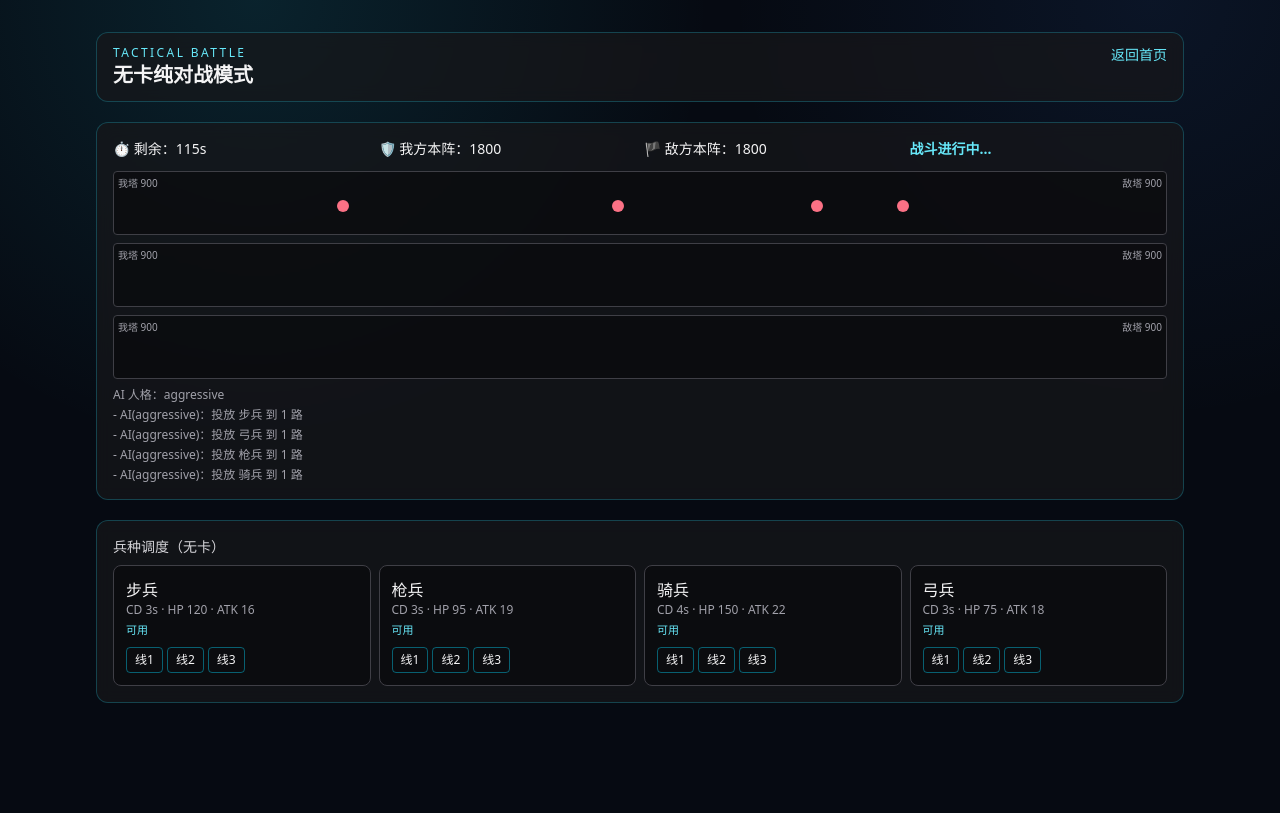
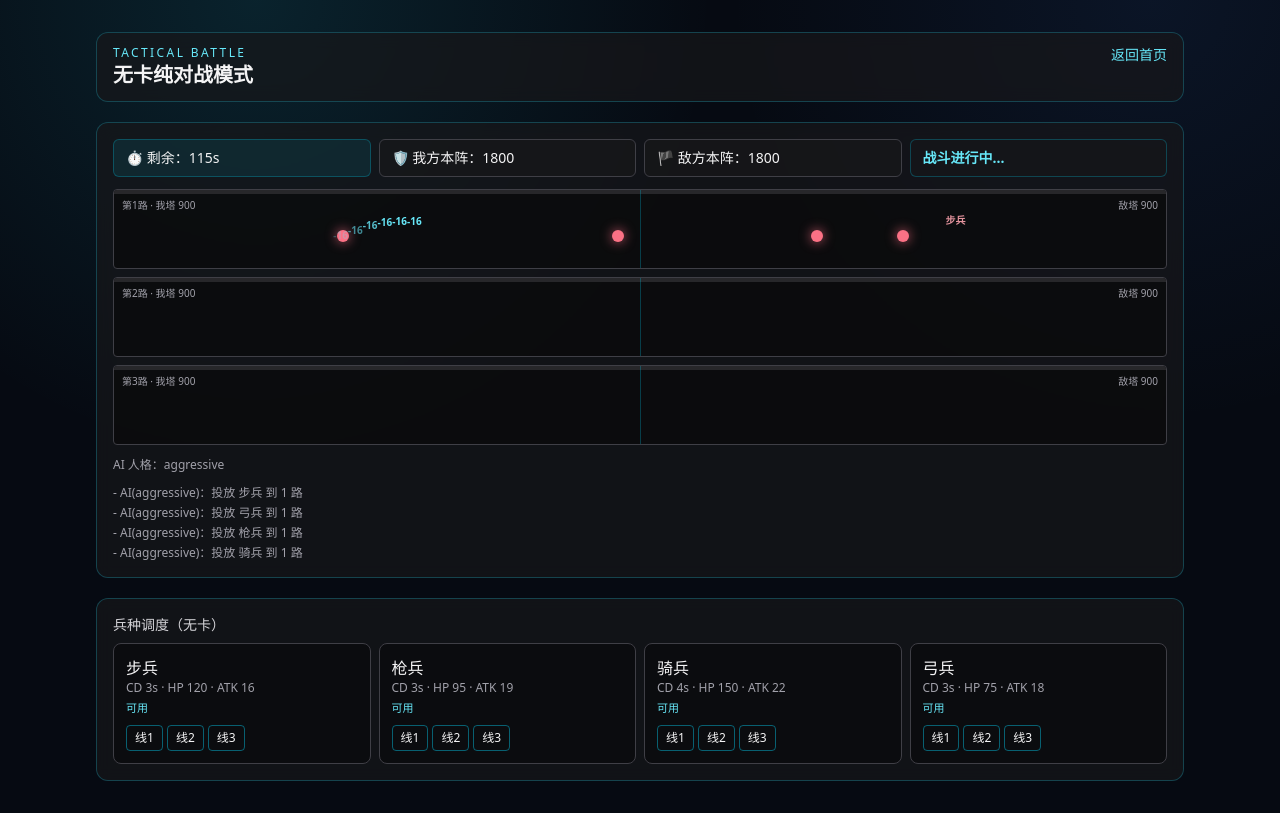
Before and after one commit to Sinon4869/sinon_warring_states_game, a Next.js app: page /battle in a window 1280 px wide. Built offline with nearby package versions, Linux system fonts and the light colour scheme.

Commit message:
feat(battle): upgrade HUD and add realtime unit/fx animation feedback

```diff
--- a/app/battle/page.tsx
+++ b/app/battle/page.tsx
@@ -1,6 +1,7 @@
 'use client';
 
 import Link from 'next/link';
+import { AnimatePresence, motion } from 'framer-motion';
 import { useCallback, useEffect, useMemo, useRef, useState } from 'react';
 
 import { track } from '@/lib/telemetry';
@@ -29,6 +30,14 @@ type Unit = {
   speed: number;
   range: number;
   cooldown: number;
+};
+
+type CombatFx = {
+  id: string;
+  lane: number;
+  x: number;
+  text: string;
+  color: 'cyan' | 'rose';
 };
 
 const TROOPS: Troop[] = [
@@ -71,6 +80,7 @@ export default function BattlePage() {
 
   const [playerTroopCd, setPlayerTroopCd] = useState<Record<string, number>>({});
   const [aiTroopCd, setAiTroopCd] = useState<Record<string, number>>({});
+  const [effects, setEffects] = useState<CombatFx[]>([]);
 
   const aiThink = useRef(0);
 
@@ -78,6 +88,14 @@ export default function BattlePage() {
     if (typeof window !== 'undefined') {
       setFromCampaign(new URLSearchParams(window.location.search).get('from') === 'campaign');
     }
+  }, []);
+
+  const spawnFx = useCallback((lane: number, x: number, text: string, color: CombatFx['color']) => {
+    const id = `${Date.now()}-${Math.random().toString(36).slice(2, 7)}`;
+    setEffects((prev) => [...prev, { id, lane, x, text, color }].slice(-40));
+    setTimeout(() => {
+      setEffects((prev) => prev.filter((f) => f.id !== id));
+    }, 650);
   }, []);
 
   const deploy = useCallback((owner: Side, troop: Troop, lane: number) => {
@@ -92,8 +110,9 @@ export default function BattlePage() {
       setAiTroopCd((s) => ({ ...s, [troop.id]: troop.cdMs }));
     }
     setUnits((prev) => [...prev, makeUnit(troop, owner, lane)]);
+    spawnFx(lane, owner === 'player' ? 20 : 80, troop.name, owner === 'player' ? 'cyan' : 'rose');
     track({ name: owner === 'player' ? 'battle_deploy' : 'battle_ai_deploy', at: Date.now(), props: { troop: troop.id, lane } });
-  }, [running, playerTroopCd, aiTroopCd]);
+  }, [running, playerTroopCd, aiTroopCd, spawnFx]);
 
   useEffect(() => {
     if (!running) return;
@@ -146,6 +165,7 @@ export default function BattlePage() {
           if (nearest && Math.abs(nearest.x - unit.x) <= unit.range) {
             if (unit.cooldown <= 0) {
               nearest.hp -= unit.atk;
+              spawnFx(unit.lane, nearest.x, `-${unit.atk}`, unit.owner === 'player' ? 'cyan' : 'rose');
               unit.cooldown = 0.8;
             }
             continue;
@@ -156,6 +176,7 @@ export default function BattlePage() {
           if (targetTower[unit.lane] > 0 && Math.abs(unit.x - towerX) <= unit.range) {
             if (unit.cooldown <= 0) {
               targetTower[unit.lane] -= unit.atk;
+              spawnFx(unit.lane, towerX, `塔-${unit.atk}`, unit.owner === 'player' ? 'cyan' : 'rose');
               unit.cooldown = 0.8;
             }
             continue;
@@ -166,6 +187,7 @@ export default function BattlePage() {
             if (unit.cooldown <= 0) {
               if (unit.owner === 'player') aCore -= unit.atk;
               else pCore -= unit.atk;
+              spawnFx(unit.lane, coreX, `本阵-${unit.atk}`, unit.owner === 'player' ? 'cyan' : 'rose');
               unit.cooldown = 0.8;
             }
             continue;
@@ -178,7 +200,10 @@ export default function BattlePage() {
           if (towerHp <= 0) return;
           const x = owner === 'player' ? 12 : 88;
           const enemies = next.filter((u) => u.owner !== owner && u.lane === lane && Math.abs(u.x - x) <= 18 && u.hp > 0);
-          if (enemies.length > 0) enemies[0].hp -= 16;
+          if (enemies.length > 0) {
+            enemies[0].hp -= 16;
+            spawnFx(lane, enemies[0].x, '-16', owner === 'player' ? 'cyan' : 'rose');
+          }
         };
 
         [0, 1, 2].forEach((lane) => {
@@ -202,7 +227,7 @@ export default function BattlePage() {
     }, 100);
 
     return () => clearInterval(timer);
-  }, [running, units, aiPersona, playerTroopCd, aiTroopCd, aiTowers, playerTowers, playerCore, aiCore, deploy]);
+  }, [running, units, aiPersona, playerTroopCd, aiTroopCd, aiTowers, playerTowers, playerCore, aiCore, deploy, spawnFx]);
 
   const result = useMemo(() => {
     if (running) return '';
@@ -237,34 +262,67 @@ export default function BattlePage() {
         </Link>
       </header>
 
-      <section className="panel p-4">
-        <div className="mb-3 grid gap-2 text-sm md:grid-cols-4">
-          <p>⏱ 剩余：{Math.ceil(timeLeft)}s</p>
-          <p>🛡 我方本阵：{Math.round(playerCore)}</p>
-          <p>🏴 敌方本阵：{Math.round(aiCore)}</p>
-          <p className="font-semibold text-cyan-300">{result || '战斗进行中...'}</p>
+      <section className="panel space-y-3 p-4">
+        <div className="grid gap-2 text-sm md:grid-cols-4">
+          <div className="rounded-md border border-cyan-500/30 bg-cyan-500/10 px-3 py-2">⏱ 剩余：{Math.ceil(timeLeft)}s</div>
+          <div className="rounded-md border border-zinc-700 bg-zinc-900/70 px-3 py-2">🛡 我方本阵：{Math.round(playerCore)}</div>
+          <div className="rounded-md border border-zinc-700 bg-zinc-900/70 px-3 py-2">🏴 敌方本阵：{Math.round(aiCore)}</div>
+          <div className="rounded-md border border-cyan-500/30 bg-zinc-900/70 px-3 py-2 font-semibold text-cyan-300">{result || '战斗进行中...'}</div>
         </div>
 
         <div className="space-y-2">
-          {[0, 1, 2].map((lane) => (
-            <div key={lane} className="relative h-16 rounded border border-zinc-700 bg-zinc-950/60">
-              <div className="absolute left-1 top-1 text-[10px] text-zinc-400">我塔 {Math.round(playerTowers[lane])}</div>
-              <div className="absolute right-1 top-1 text-[10px] text-zinc-400">敌塔 {Math.round(aiTowers[lane])}</div>
+          {[0, 1, 2].map((lane) => {
+            const playerPower = units.filter((u) => u.owner === 'player' && u.lane === lane).reduce((a, b) => a + b.hp, 0);
+            const aiPower = units.filter((u) => u.owner === 'ai' && u.lane === lane).reduce((a, b) => a + b.hp, 0);
+            const total = Math.max(1, playerPower + aiPower);
+            const playerPct = (playerPower / total) * 100;
+            return (
+              <div key={lane} className="relative h-20 overflow-hidden rounded border border-zinc-700 bg-zinc-950/70">
+                <div className="absolute inset-x-0 top-0 h-1 bg-zinc-800">
+                  <div className="h-full bg-cyan-400/70" style={{ width: `${playerPct}%` }} />
+                </div>
+                <div className="absolute left-2 top-2 text-[10px] text-zinc-400">第{lane + 1}路 · 我塔 {Math.round(playerTowers[lane])}</div>
+                <div className="absolute right-2 top-2 text-[10px] text-zinc-400">敌塔 {Math.round(aiTowers[lane])}</div>
+                <div className="absolute inset-y-0 left-[50%] w-px bg-cyan-500/30" />
+                <AnimatePresence>
                   {units
                     .filter((u) => u.lane === lane)
                     .map((u) => (
-                  <div
+                      <motion.div
                         key={u.uid}
-                    className={`absolute top-7 h-3 w-3 rounded-full ${u.owner === 'player' ? 'bg-cyan-400' : 'bg-rose-400'}`}
+                        className={`absolute top-10 h-3 w-3 rounded-full ${u.owner === 'player' ? 'bg-cyan-400 shadow-[0_0_12px_rgba(34,211,238,0.8)]' : 'bg-rose-400 shadow-[0_0_12px_rgba(251,113,133,0.8)]'}`}
                         style={{ left: `calc(${u.x}% - 6px)` }}
+                        initial={{ scale: 0.6, opacity: 0 }}
+                        animate={{ scale: u.cooldown > 0 ? 1.25 : 1, opacity: 1 }}
+                        exit={{ scale: 0.1, opacity: 0 }}
+                        transition={{ duration: 0.15 }}
                         title={`${u.owner === 'player' ? '我' : '敌'}-${u.troopId}:${Math.round(u.hp)}`}
                       />
                     ))}
+                </AnimatePresence>
+                <AnimatePresence>
+                  {effects
+                    .filter((f) => f.lane === lane)
+                    .map((f) => (
+                      <motion.div
+                        key={f.id}
+                        className={`absolute top-9 text-[10px] font-semibold ${f.color === 'cyan' ? 'text-cyan-300' : 'text-rose-300'}`}
+                        style={{ left: `calc(${f.x}% - 10px)` }}
+                        initial={{ y: 8, opacity: 0 }}
+                        animate={{ y: -12, opacity: 1 }}
+                        exit={{ y: -20, opacity: 0 }}
+                        transition={{ duration: 0.45 }}
+                      >
+                        {f.text}
+                      </motion.div>
+                    ))}
+                </AnimatePresence>
               </div>
-          ))}
+            );
+          })}
         </div>
-        <p className="mt-2 text-xs text-zinc-400">AI 人格：{aiPersona}</p>
-        <div className="mt-1 space-y-1 text-xs text-zinc-400">{aiLogs.map((l, i) => <p key={`${l}-${i}`}>- {l}</p>)}</div>
+        <p className="text-xs text-zinc-400">AI 人格：{aiPersona}</p>
+        <div className="space-y-1 text-xs text-zinc-400">{aiLogs.map((l, i) => <p key={`${l}-${i}`}>- {l}</p>)}</div>
       </section>
 
       <section className="panel p-4 pb-[calc(env(safe-area-inset-bottom)+12px)] md:pb-4">
```
Lines whose indentation alone changed are shown as unchanged.
